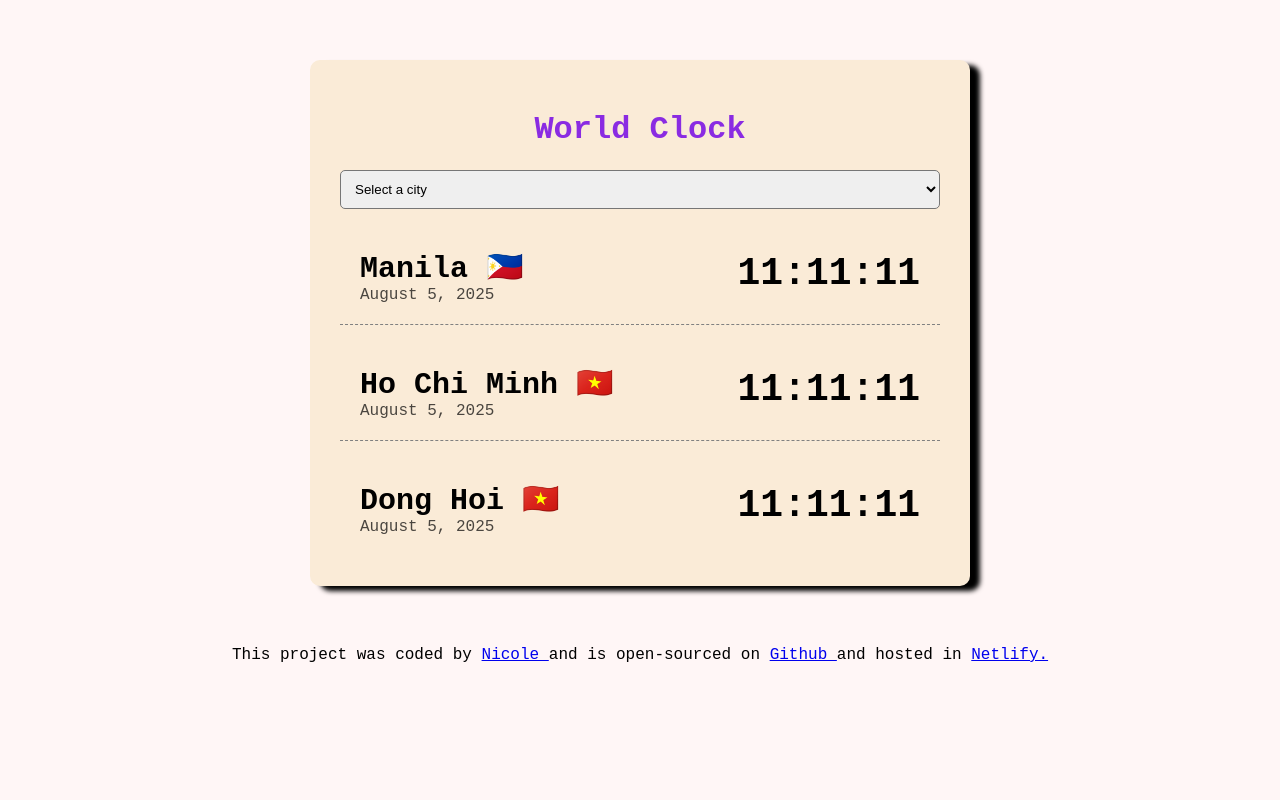
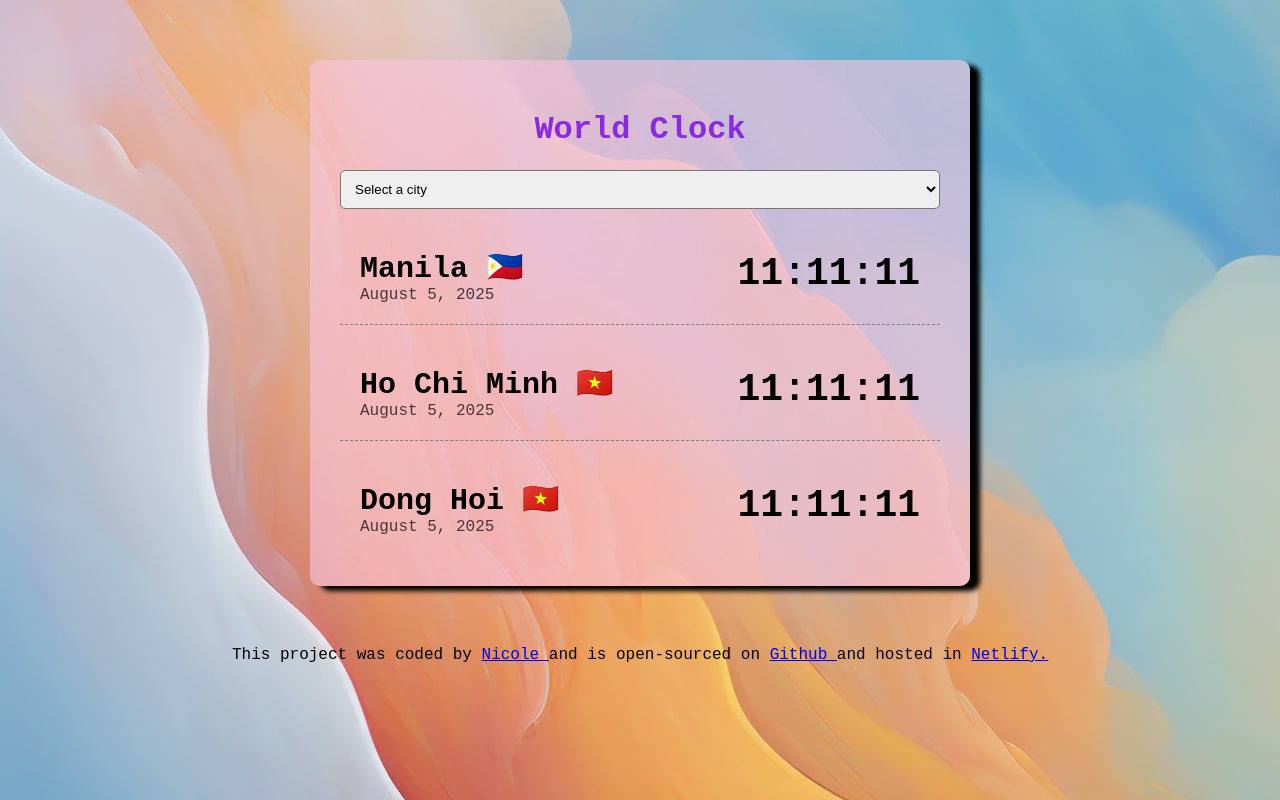
Before and after one commit to x0PuffBaddie/world-clock-shecodes, a plain HTML site: page index.html in a window 1280 px wide. Drawn offline with Linux system fonts and the light colour scheme.

Commit message:
inserted more css style bg

```diff
--- a/src/style.css
+++ b/src/style.css
@@ -1,11 +1,11 @@
 body {
-    background-color: rgb(255, 246, 246);
+    background-image: url(cloud9.jpg);
     font-family: 'Courier New', Courier, monospace;
 }
 .container {
     max-width: 600px;
     margin: 60px auto;
-    background-color: antiquewhite;
+    background-color: rgba(250, 197, 223, 0.616);
     padding: 30px;
     box-shadow: 10px 5px 5px;
     border-radius: 10px;
```
Also changed, not shown: src/cloud9.jpg (added).
